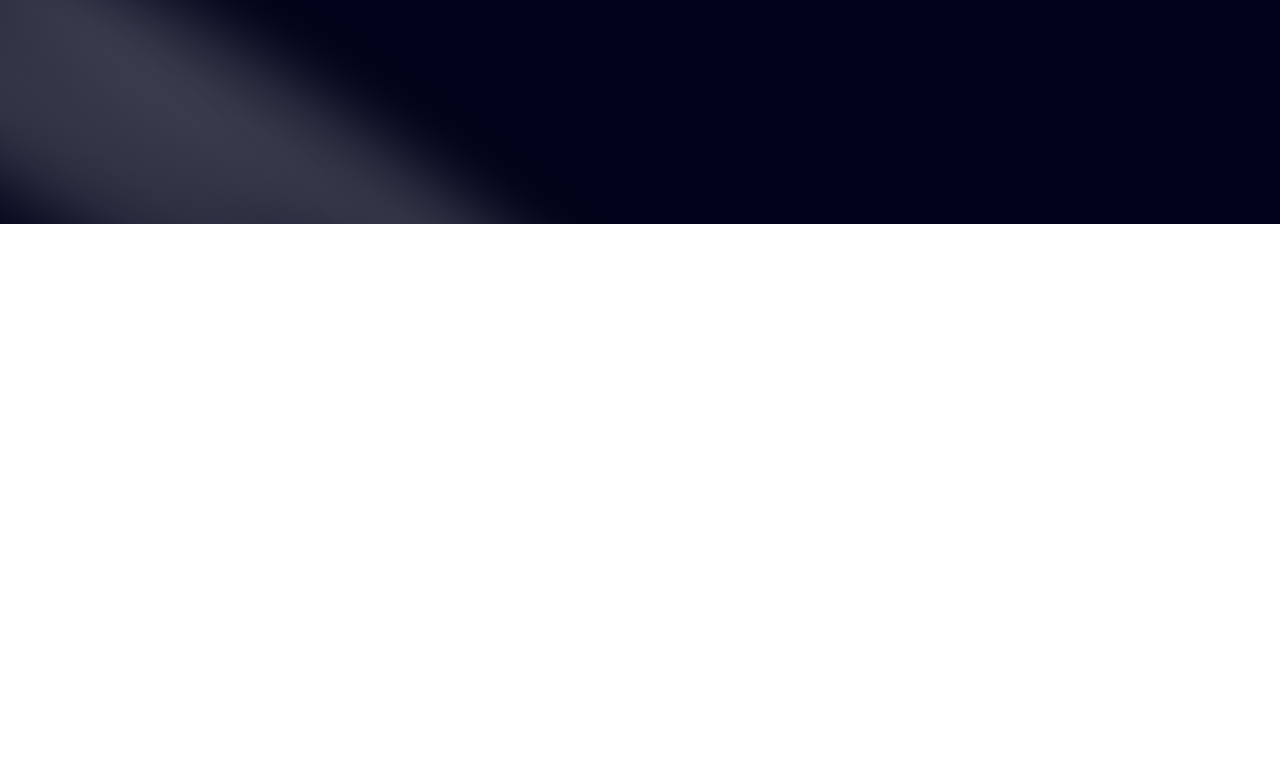
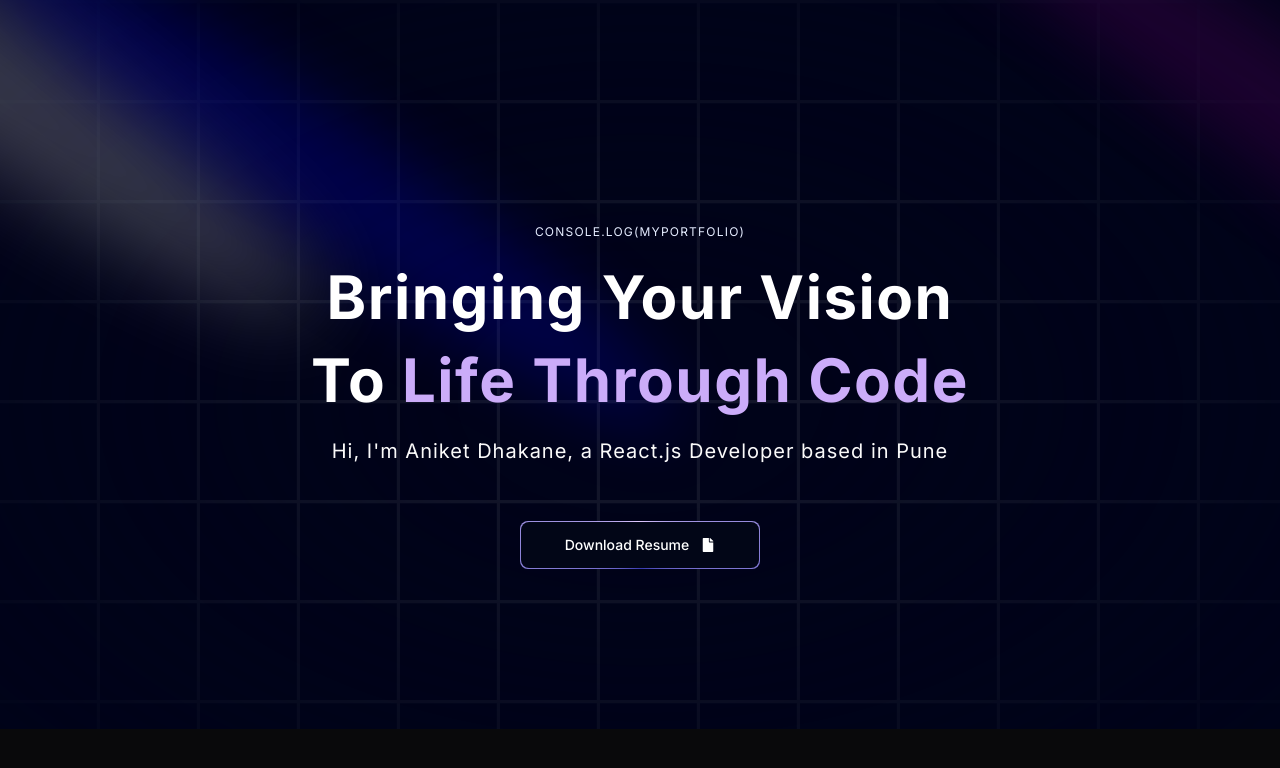
Before and after one commit to watashiwaaniket/aniketdhakane, a Next.js app: page / in a window 1280 px wide. Shown: the top 768 px of the page. Built offline with nearby package versions, Linux system fonts and the light colour scheme.

Commit message:
hero section done

```diff
--- a/app/layout.tsx
+++ b/app/layout.tsx
@@ -1,6 +1,7 @@
 import type { Metadata } from "next";
-import localFont from "next/font/local";
+// import localFont from "next/font/local";
 import { Inter } from "next/font/google";
+import { ThemeProvider } from "./provider";
 import "./globals.css";
 
 const inter = Inter({subsets: ["latin"]});
@@ -32,7 +33,14 @@
         // className={`${geistSans.variable} ${geistMono.variable} antialiased`}
         className={inter.className}
       >
-        {children}
+        <ThemeProvider
+            attribute="class"
+            defaultTheme="dark"
+            enableSystem
+            disableTransitionOnChange
+          >
+          {children}
+        </ThemeProvider>
       </body>
     </html>
   );
--- /dev/null
+++ b/app/provider.tsx
@@ -0,0 +1,9 @@
+"use client"
+
+import * as React from "react"
+import { ThemeProvider as NextThemesProvider } from "next-themes"
+import { type ThemeProviderProps } from "next-themes/dist/types"
+
+export function ThemeProvider({ children, ...props }: ThemeProviderProps) {
+  return <NextThemesProvider {...props}>{children}</NextThemesProvider>
+}
--- a/components/Hero.tsx
+++ b/components/Hero.tsx
@@ -1,13 +1,45 @@
 import React from 'react'
 import { Spotlight } from './ui/Spotlight'
+import { TextGenerateEffect } from './ui/TextGenerateEffect'
+import MagicButton from './ui/MagicButton'
+import { FaFile } from 'react-icons/fa'
 
 const Hero = () => {
   return (
     <div className='pb-20 pt-36'>
         <div>
              <Spotlight className='-top-40 -left-10 md:-left-32 md:-top-20 h-screen' fill='white'/>
-             <Spotlight className='-top-10 -left-full h-[80vh] w-[50vw]' fill='purple'/>
-             <Spotlight className='top-28 left-80 h-[80vh] w-[50vw]' fill='white'/>
+             <Spotlight className='top-10 left-full h-[80vh] w-[50vw]' fill='purple'/>
+             <Spotlight className='top-28 left-80 h-[80vh] w-[50vw]' fill='blue'/>
+        </div>
+
+        <div className="h-screen w-full dark:bg-black-100 bg-white  dark:bg-grid-white/[0.07] bg-grid-black/[0.2] flex items-center justify-center absolute top-0 left-0">
+            {/* Radial gradient for the container to give a faded look */}
+            <div className="absolute pointer-events-none inset-0 flex items-center justify-center dark:bg-black-100 bg-white [mask-image:radial-gradient(ellipse_at_center,transparent_20%,black)]"/>
+
+        </div>
+
+        <div className='flex justify-center relative my-20 z-10'>
+            <div className='max-w-[80vw] md:max-w-2xl lg:max-2-[60vw] flex flex-col items-center justify-center'>
+                <h2 className='uppercase tracking-widest text-xs text-center text-blue-100 max-w-80'>
+                   {"console.log(myPortfolio)"}
+                </h2>
+                <TextGenerateEffect
+                    className='text-center text-[40px] md:text-5xl lg:text-6xl'
+                    words='Bringing Your Vision To Life Through Code'
+                />
+
+                <p className='text-center md:tracking-wider mb-4 text-xs md:text-lg lg:text-xl'>
+                    Hi, I&apos;m Aniket Dhakane, a React.js Developer based in Pune
+                </p>
+
+                <a href="Aniket_Dhakane.pdf"><MagicButton
+                    title='Download Resume'
+                    icon={<FaFile />}
+                    position='right'
+                /></a>
+            </div>
+
         </div>
     </div>
   )
--- /dev/null
+++ b/components/sub-components/Greeting.ts
@@ -0,0 +1,20 @@
+import React from 'react'
+
+const Greetings = () => {
+    let myDate = new Date();
+    let hours= myDate.getHours();
+    let greet;
+
+    if (hours < 12)
+        greet =  "morning";
+    else if (hours >= 12 && hours <= 17)
+        greet = "afternoon";
+    else if (hours >= 17 && hours <= 24)
+       greet = "evening";
+
+    return(
+        {greet}
+    )
+}
+
+export default Greetings
--- /dev/null
+++ b/components/ui/MagicButton.tsx
@@ -0,0 +1,20 @@
+import React from 'react'
+
+const MagicButton = ({
+    title, icon, position, handleClick, otherClasses
+}: {
+    title: string; icon: React.ReactNode, position: string; handleClick?: () => void; otherClasses?: string;
+}) => {
+  return (
+    <button className="relative inline-flex h-12 w-full overflow-hidden rounded-lg p-[1px] focus:outline-none md:w-60 md:mt-10">
+        <span className="absolute inset-[-1000%] animate-[spin_2s_linear_infinite] bg-[conic-gradient(from_90deg_at_50%_50%,#E2CBFF_0%,#393BB2_50%,#E2CBFF_100%)]" />
+        <span className={`inline-flex h-full w-full cursor-pointer items-center justify-center rounded-lg bg-slate-950 px-7 text-sm font-medium text-white backdrop-blur-3xl gap-3 ${otherClasses}`}>
+            {position === 'left' && icon}
+            {title}
+            {position === 'right' && icon}
+        </span>
+    </button>
+  )
+}
+
+export default MagicButton
--- /dev/null
+++ b/components/ui/TextGenerateEffect.tsx
@@ -0,0 +1,62 @@
+"use client";
+import { useEffect } from "react";
+import { motion, stagger, useAnimate } from "framer-motion";
+import { cn } from "@/lib/utils";
+
+export const TextGenerateEffect = ({
+  words,
+  className,
+  filter = true,
+  duration = 0.5,
+}: {
+  words: string;
+  className?: string;
+  filter?: boolean;
+  duration?: number;
+}) => {
+  const [scope, animate] = useAnimate();
+  let wordsArray = words.split(" ");
+  useEffect(() => {
+    animate(
+      "span",
+      {
+        opacity: 1,
+        filter: filter ? "blur(0px)" : "none",
+      },
+      {
+        duration: duration ? duration : 1,
+        delay: stagger(0.2),
+      }
+    );
+  }, [scope.current]);
+
+  const renderWords = () => {
+    return (
+      <motion.div ref={scope}>
+        {wordsArray.map((word, idx) => {
+          return (
+            <motion.span
+              key={word + idx}
+              className={`${idx > 3 ? 'text-purple' : 'dark:text-white text-black'} opacity-0`}
+              style={{
+                filter: filter ? "blur(10px)" : "none",
+              }}
+            >
+              {word}{" "}
+            </motion.span>
+          );
+        })}
+      </motion.div>
+    );
+  };
+
+  return (
+    <div className={cn("font-bold", className)}>
+      <div className="my-4">
+        <div className=" dark:text-white text-black leading-snug tracking-wide">
+          {renderWords()}
+        </div>
+      </div>
+    </div>
+  );
+};
--- a/package.json
+++ b/package.json
@@ -13,8 +13,10 @@
     "framer-motion": "^11.11.11",
     "mini-svg-data-uri": "^1.4.4",
     "next": "15.0.2",
+    "next-themes": "^0.3.0",
     "react": "18.3.1",
     "react-dom": "18.3.1",
+    "react-icons": "^5.3.0",
     "tailwind-merge": "^2.5.4",
     "tailwindcss-animate": "^1.0.7"
   },
```
Also changed, not shown: 2 other files (tests, documents, lock files or other folders).
